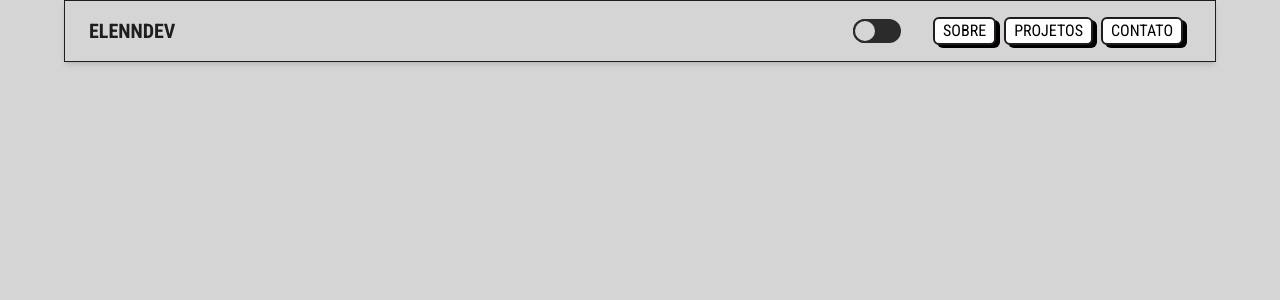
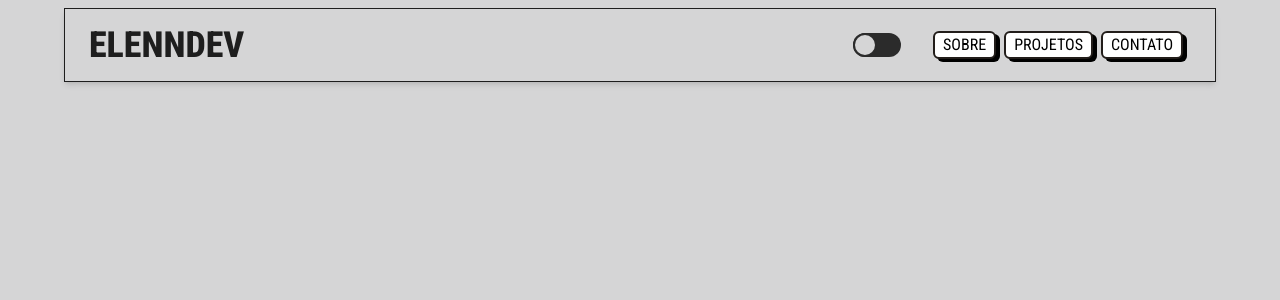
Before and after one commit to elenndev/elenndev.github.io, a React (Vite) app: page / in a window 1280 px wide. Shown: the top 300 px of the page. Built offline with nearby package versions, Linux system fonts and the light colour scheme.

Commit message:
style: details on header

```diff
--- a/src/components/Header.tsx
+++ b/src/components/Header.tsx
@@ -3,8 +3,9 @@ import ThemeToggle from "./ThemeToggle"
 
 export default function Header() {
   return (
-    <header className="relative w-[98%] md:w-[90%] bg-body flex items-center justify-between px-6 py-4 shadow-md border-1 border-default">
-      <h1 className="text-xl font-bold uppercase">Elenndev</h1>
+    <header className="w-[98%] md:w-[90%] mt-2 bg-body flex items-center justify-between px-6 py-4 shadow-md border-1 border-default sticky">
+      <p className="text-4xl
+        font-extrabold uppercase">Elenndev</p>
       <span className="flex flex-row gap-8 md: px-2">
         <ThemeToggle />
         <Navbar />
--- a/src/index.css
+++ b/src/index.css
@@ -37,11 +37,10 @@ html {
   color: #1E1E1E;
 }
 
-* {
+
+:root {
   margin: 0;
 }
-
-
 
 body,
 #root {
```
